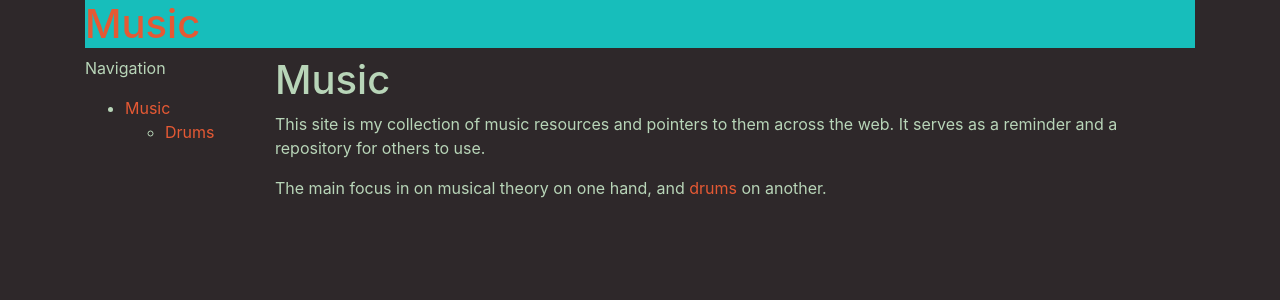
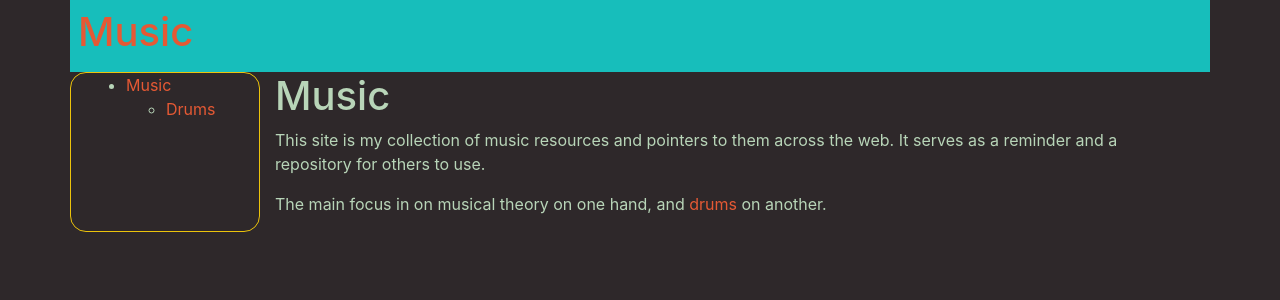
Before and after one commit to MisterY/music-site, a Jekyll site: the page built from index.md, in a window 1280 px wide. Shown: the top 300 px of the page. Built offline with Jekyll 4.4.1, drawn with Linux system fonts in a browser that asks for light colours; nearby versions of some CDN libraries; our own code applies the rules of GitHub Pages for plain Markdown files.

Commit message:
sizing the header; round border on nav

```diff
--- a/_includes/left-nav.md
+++ b/_includes/left-nav.md
@@ -1,4 +1,2 @@
-Navigation
-
 * [Music](/)
     * [Drums](/drums/)
--- a/_layouts/default.html
+++ b/_layouts/default.html
@@ -16,7 +16,7 @@
 </head>
 
 <body class="container">
-  <header>
+  <header class="row">
     <h1><a href="/">Music</a></h1>
   </header>
   <section class="row">
--- a/styles.scss
+++ b/styles.scss
@@ -18,6 +18,12 @@ body {
   }
 
   header {
-    background-color: $tiffany-blue;
+        padding: 0.5em;
+        background-color: $tiffany-blue;
+  }
+
+  nav#leftnav {
+      border: 1px solid $mikado-yellow;
+      border-radius: 1em;
   }
 }
```
Also changed, not shown: 1 other file.
